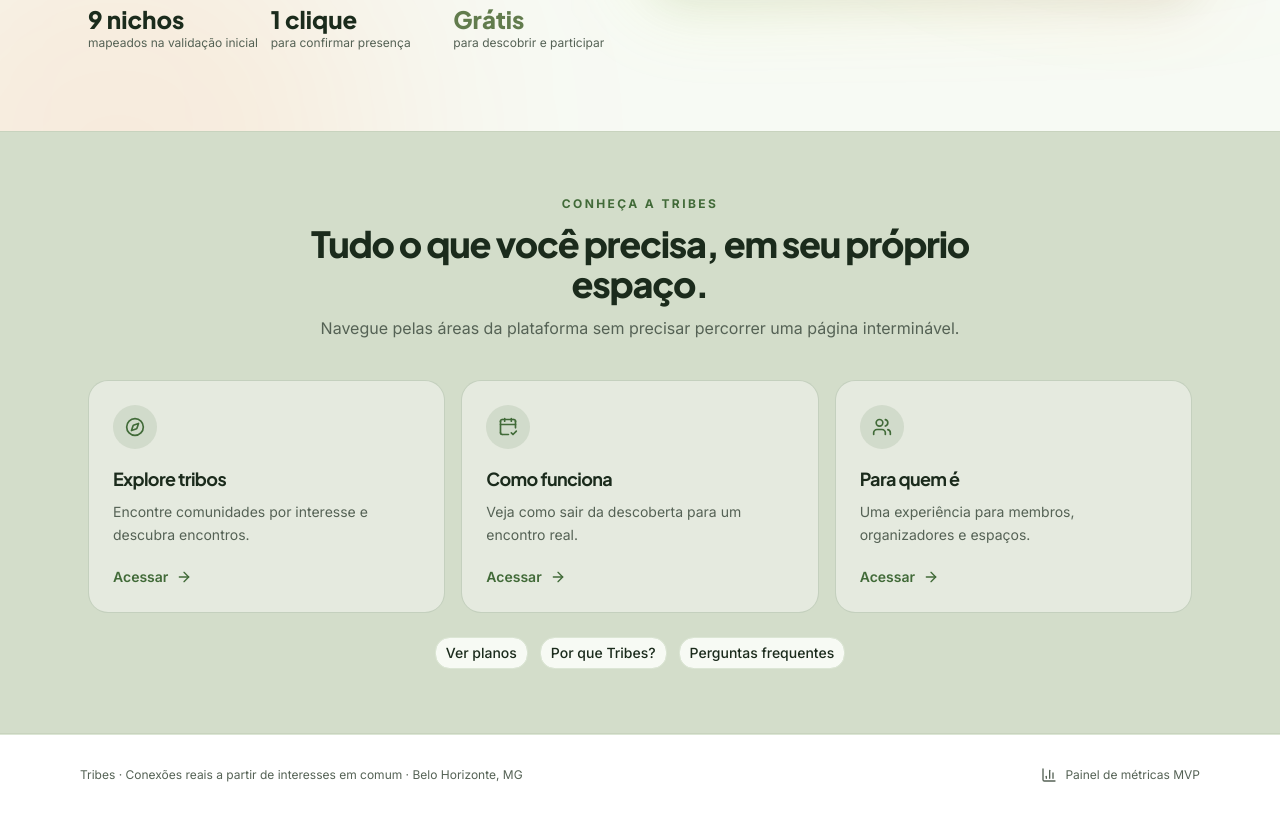
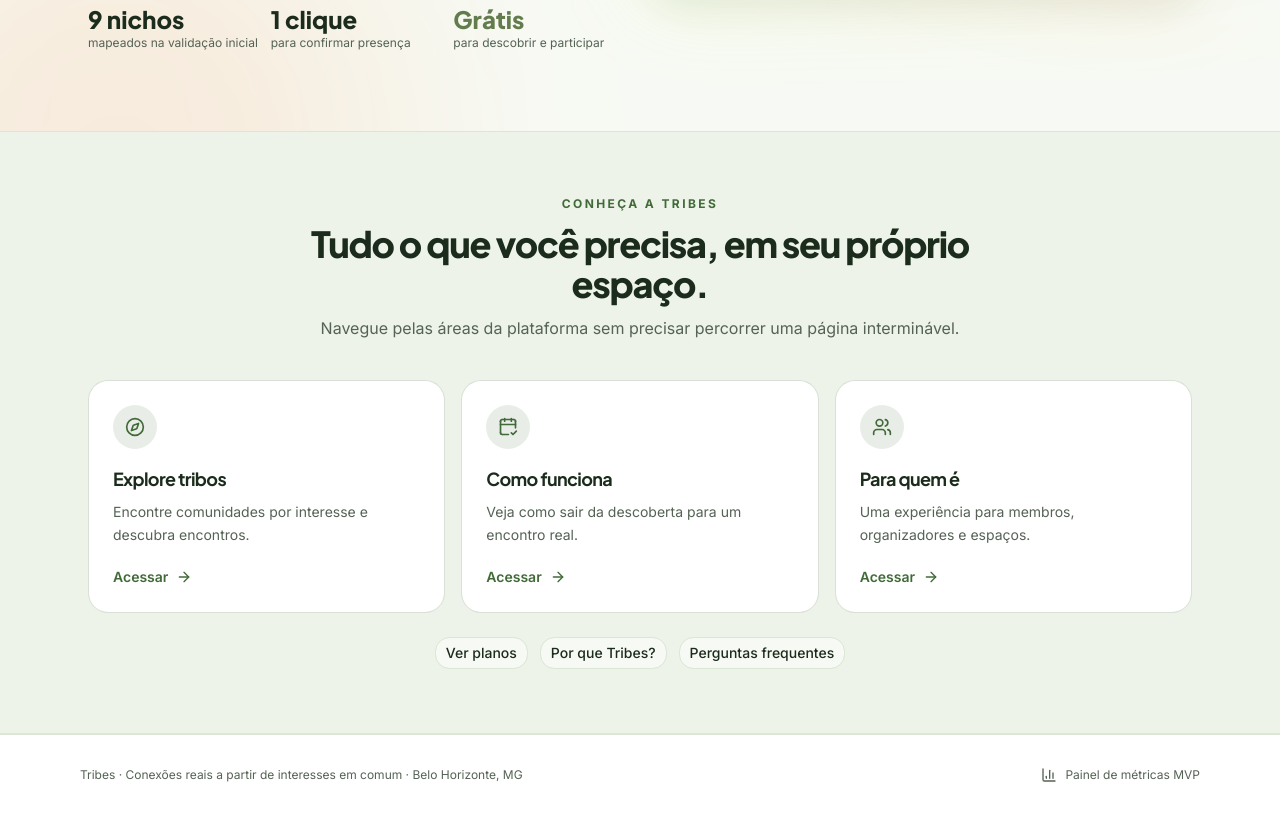
Before and after one commit to ArthurG12/Tribes, a Next.js app: page / in a window 1280 px wide. Shown: the part 620-1435 px from the top of the page. Built offline with nearby package versions, Linux system fonts and the light colour scheme.

Commit message:
Brighten homepage sections and cards

```diff
--- a/src/app/page.tsx
+++ b/src/app/page.tsx
@@ -17,7 +17,7 @@ export default function TribesLandingPage() {
     <div className="flex min-h-screen flex-col">
       <Navbar />
       <main className="flex-1">
-        <section className="relative isolate overflow-hidden py-12 sm:py-16 lg:py-20">
+        <section className="relative isolate overflow-hidden bg-[#f7faf4] py-12 sm:py-16 lg:py-20">
           <div aria-hidden="true" className="pointer-events-none absolute -top-40 right-[-10%] -z-10 h-[34rem] w-[34rem] rounded-full bg-[#c4f36a]/12 blur-[130px]" />
           <div aria-hidden="true" className="pointer-events-none absolute bottom-[-18rem] left-[-12%] -z-10 h-[34rem] w-[34rem] rounded-full bg-orange-500/10 blur-[130px]" />
           <div className="mx-auto grid max-w-6xl items-center gap-8 px-4 sm:px-6 lg:grid-cols-12 lg:gap-8">
@@ -48,7 +48,7 @@ export default function TribesLandingPage() {
             <div className="lg:col-span-6"><HeroMockup /></div>
           </div>
         </section>
-        <section className="border-y border-[#c8d3be] bg-[#d3ddca] py-12 sm:py-16">
+        <section className="border-y border-[#dce6d5] bg-[#edf3e8] py-12 sm:py-16">
           <div className="mx-auto max-w-6xl px-4 sm:px-6">
             <div className="mx-auto max-w-2xl text-center">
               <p className="text-xs font-bold uppercase tracking-[0.2em] text-primary">Conheça a Tribes</p>
@@ -57,7 +57,7 @@ export default function TribesLandingPage() {
             </div>
             <div className="mt-10 grid gap-4 md:grid-cols-3">
               {destinations.map(({ href, icon: Icon, title, description }) => (
-                <Link key={href} href={href} className="group rounded-xl border border-primary/20 bg-[#e5eadf] p-6 transition-all hover:-translate-y-1 hover:border-primary/60 hover:bg-[#dce4d3]">
+                <Link key={href} href={href} className="group rounded-xl border border-primary/20 bg-white p-6 transition-all hover:-translate-y-1 hover:border-primary/60 hover:bg-[#f4f8f0]">
                   <span className="flex size-11 items-center justify-center rounded-2xl bg-primary/12 text-primary"><Icon className="size-5" /></span>
                   <h3 className="mt-4 font-heading text-lg font-bold text-foreground">{title}</h3>
                   <p className="mt-2 text-sm leading-relaxed text-muted-foreground">{description}</p>
```
